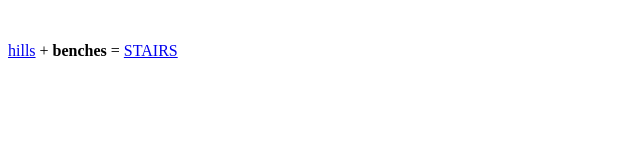
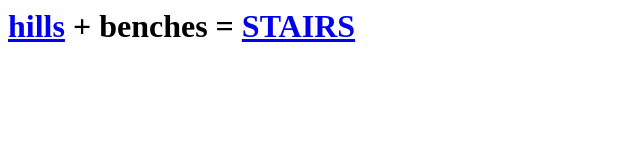
Before and after one commit to udioeater/bencheswtf, a plain HTML site: page index.html in a window 1280 px wide. Shown: the whole page, without its empty margins (0-640 px from the left). Drawn offline with Linux system fonts and the light colour scheme.

Commit message:
h1 title

```diff
--- a/index.html
+++ b/index.html
@@ -1,6 +1,6 @@
 <html>
   <head></head>
-  <body><p>&nbsp;</p>
-    <p><a href="http://hills.wtf">hills</a> + <strong>benches</strong> = <a href="http://stairs.ooo">STAIRS</a></p>
+  <body>
+    <h1><a href="http://hills.wtf">hills</a> + <strong>benches</strong> = <a href="http://stairs.ooo">STAIRS</a></h1>
   </body>
 </html>
```
